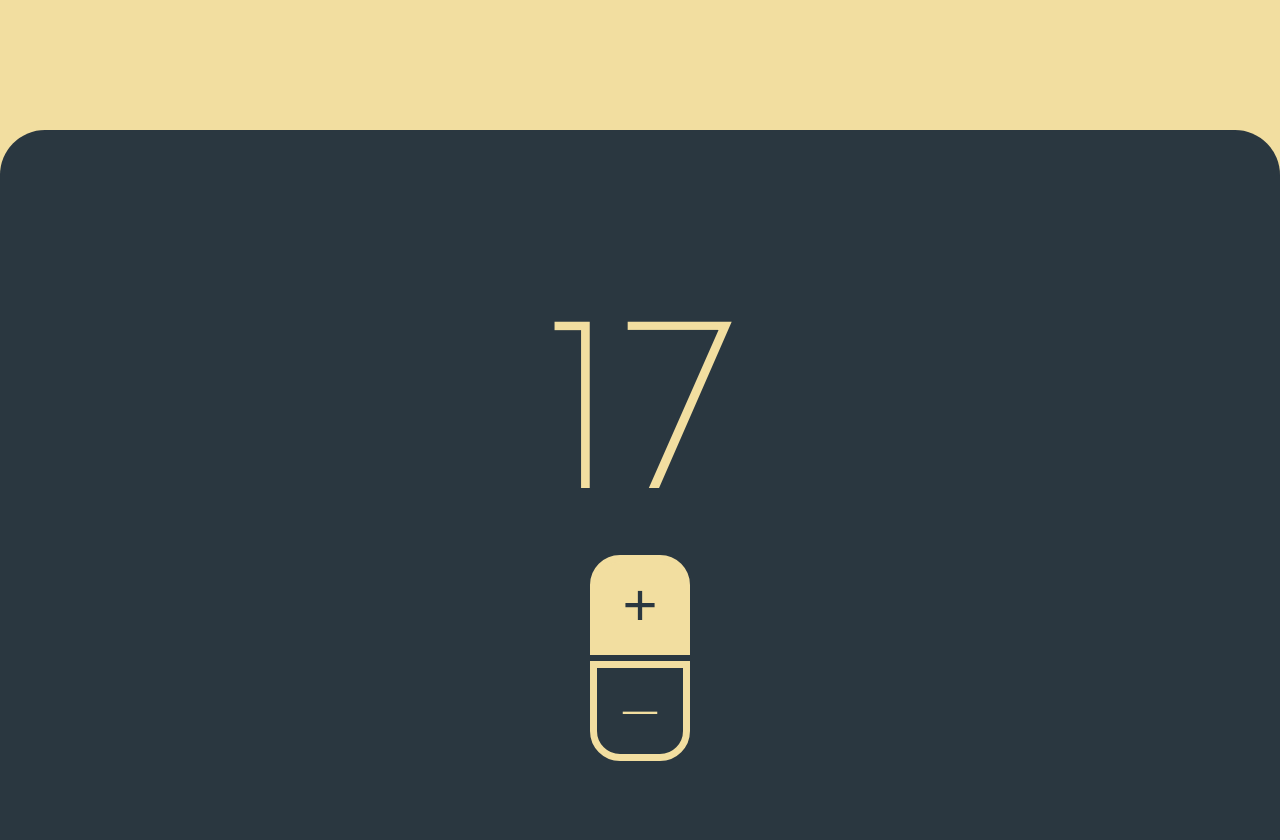
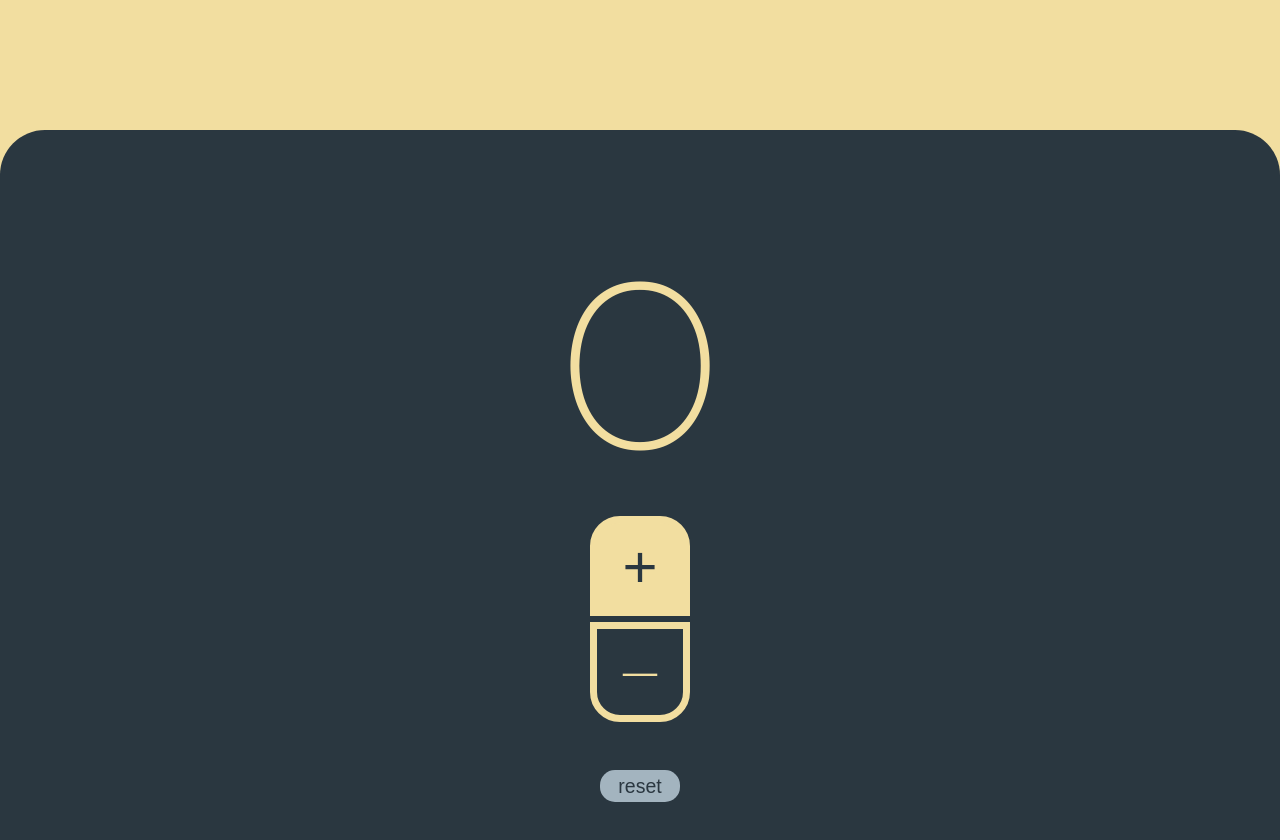
Before and after one commit to LeoJoly/the-counter, a React app: page / in a window 1280 px wide. Shown: the part 640-1480 px from the top of the page. Built offline with nearby package versions, Linux system fonts and the light colour scheme.

Commit message:
counter is working + creation of the reset button

```diff
--- a/src/components/App/index.js
+++ b/src/components/App/index.js
@@ -13,6 +13,7 @@ import Counter from 'src/components/counter';
 const App = () => {
   const [value, setValue] = useState('');
   const [scale, setScale] = useState(0);
+  const [counter, setCounter] = useState(0);
 
   console.log(scale);
 
@@ -20,7 +21,7 @@ const App = () => {
     <div className="app">
       <Header />
       <Scaler value={value} setValue={setValue} setScale={setScale} />
-      <Counter />
+      <Counter counter={counter} setCounter={setCounter} />
     </div>
   );
 };
--- a/src/components/counter/index.js
+++ b/src/components/counter/index.js
@@ -5,15 +5,34 @@ import React from 'react';
 import './styles.scss';
 
 // componant
-const Counter = () => (
-  <div className="counter flex-columns centered">
-    <div className="counter-total">17</div>
-    <div className="counter-btns flex-columns centered">
-      <button className="btn btn--add">+</button>
-      <button className="btn btn--rmv">—</button>
+const Counter = ({ counter, setCounter }) => {
+  const addOne = () => {
+    const newCounter = counter + 1;
+    setCounter(newCounter);
+  }
+
+  const rmvOne = () => {
+    if (counter === 0) return;
+
+    const newCounter = counter - 1;
+    setCounter(newCounter);
+  }
+
+  const reset = () => {
+    setCounter(0);
+  }
+
+  return (
+    <div className="counter flex-columns centered">
+      <div className="counter-total">{counter}</div>
+      <div className="counter-btns flex-columns centered">
+        <button onClick={addOne} className="btn btn--add">+</button>
+        <button onClick={rmvOne} className="btn btn--rmv">—</button>
+      </div>
+      <button onClick={reset} className="reset-btn">reset</button>
     </div>
-  </div>
-);
+  );
+}
 
 // export
 export default Counter;
--- a/src/components/counter/styles.scss
+++ b/src/components/counter/styles.scss
@@ -47,3 +47,17 @@
     }
   }
 }
+
+.reset-btn {
+  margin-top: 3rem;
+  padding: .3rem 1.2rem;
+  background: vars.$color-alt;
+  border: none;
+  border-radius: 1rem;
+  color: vars.$color-darker;
+  font-size: 1.3rem;
+
+  &:active {
+    background-color: vars.$color-bright;
+  }
+}
--- a/src/components/scaler/index.js
+++ b/src/components/scaler/index.js
@@ -6,6 +6,7 @@ import './styles.scss';
 
 // componant
 const Scaler = ({ value, setValue, setScale }) => {
+
   const onChange = (event) => {
     setValue(event.target.value);
   }
```
